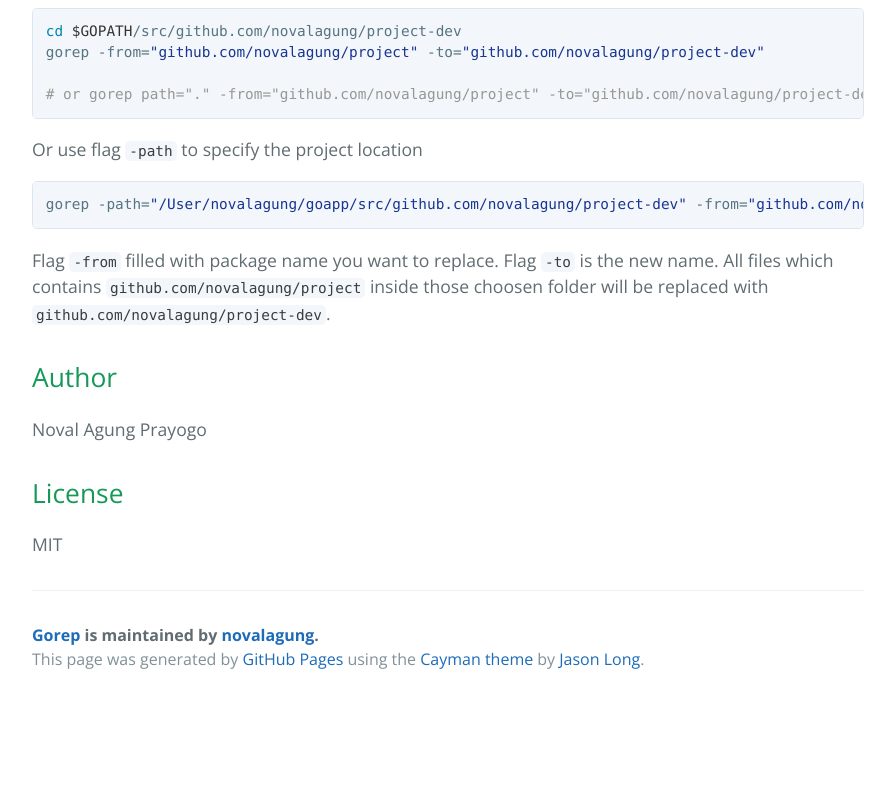
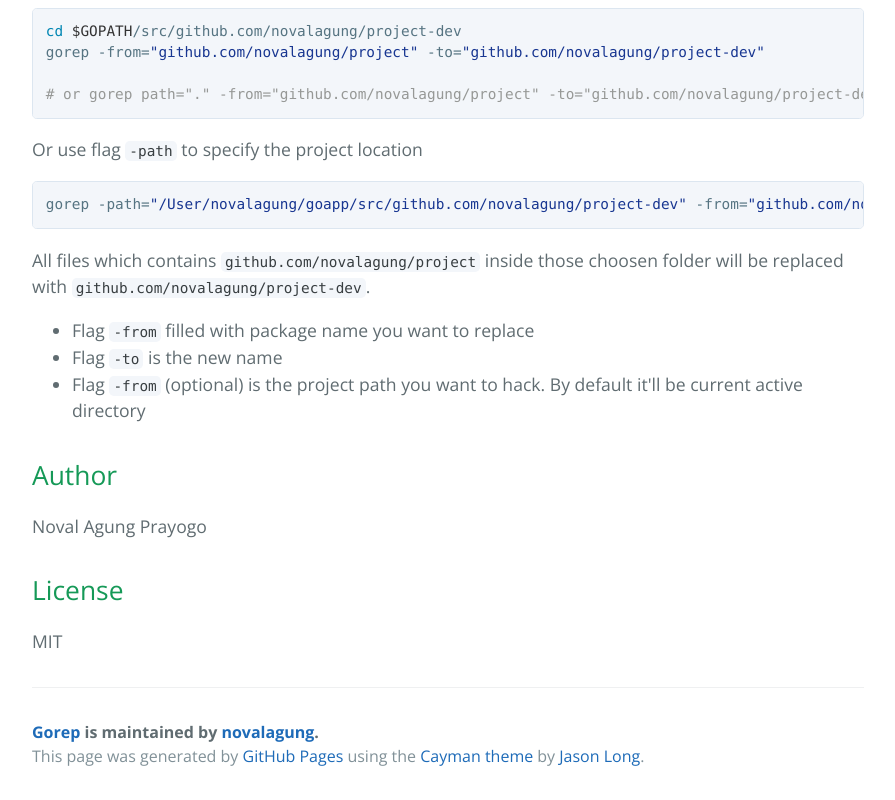
Before and after one commit to novalagung/gorep, a plain HTML site: page index.html in a window 1280 px wide. Shown: the part 1945-2745 px from the top of the page, without its empty margins (192-1087 px from the left). Before the commit the page ends 2648 px from the top, so only its background shows below. Drawn offline with nearby package versions, Linux system fonts and the light colour scheme.

```diff
--- a/index.html
+++ b/index.html
@@ -93,7 +93,13 @@
 
 <div class="highlight highlight-source-shell"><pre>gorep -path=<span class="pl-s"><span class="pl-pds">"</span>/User/novalagung/goapp/src/github.com/novalagung/project-dev<span class="pl-pds">"</span></span> -from=<span class="pl-s"><span class="pl-pds">"</span>github.com/novalagung/project<span class="pl-pds">"</span></span> -to=<span class="pl-s"><span class="pl-pds">"</span>github.com/novalagung/project-dev<span class="pl-pds">"</span></span></pre></div>
 
-<p>Flag <code>-from</code> filled with package name you want to replace. Flag <code>-to</code> is the new name. All files which contains <code>github.com/novalagung/project</code> inside those choosen folder will be replaced with <code>github.com/novalagung/project-dev</code>.</p>
+<p>All files which contains <code>github.com/novalagung/project</code> inside those choosen folder will be replaced with <code>github.com/novalagung/project-dev</code>.</p>
+
+<ul>
+<li>Flag <code>-from</code> filled with package name you want to replace</li>
+<li>Flag <code>-to</code> is the new name</li>
+<li>Flag <code>-from</code> (optional) is the project path you want to hack. By default it'll be current active directory </li>
+</ul>
 
 <h2>
 <a id="author" class="anchor" href="#author" aria-hidden="true"><span aria-hidden="true" class="octicon octicon-link"></span></a>Author</h2>
```
Also changed, not shown: params.json (+1 -1 lines).
